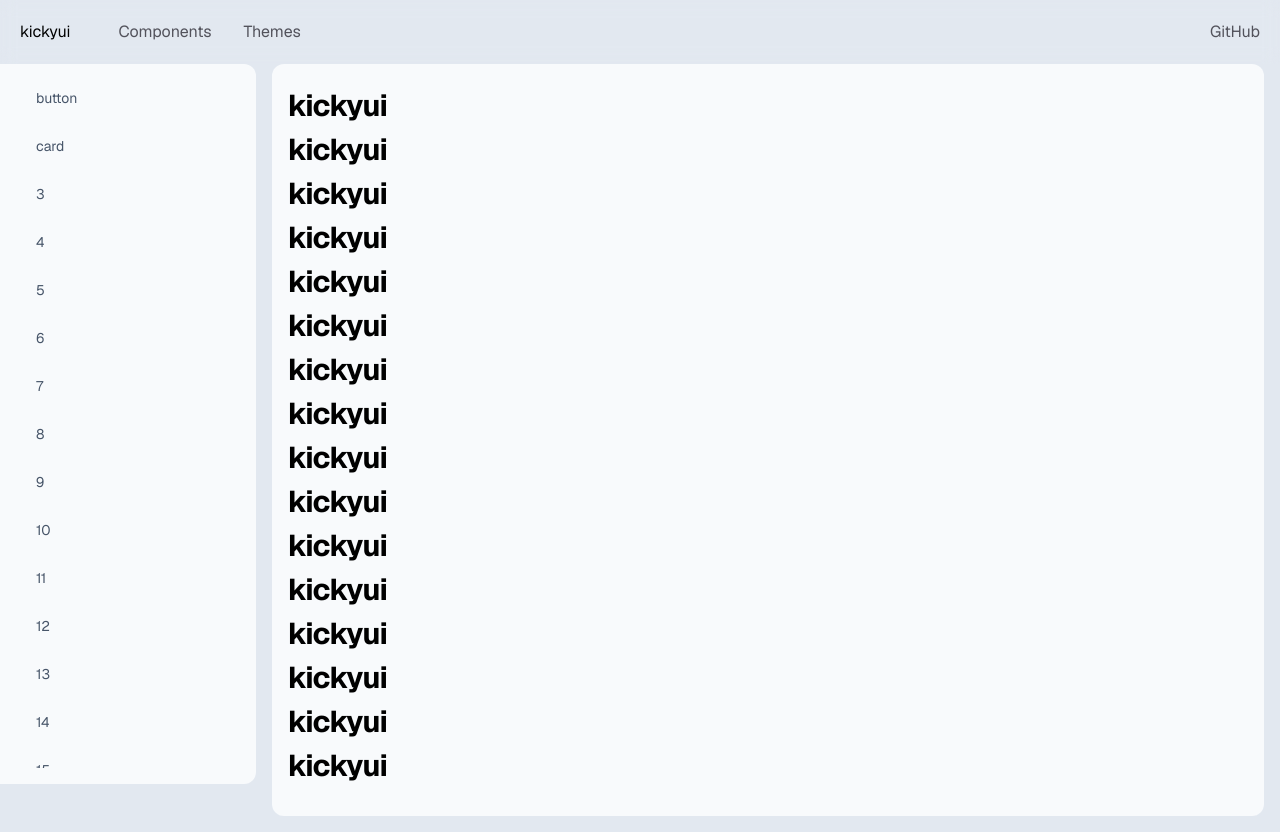
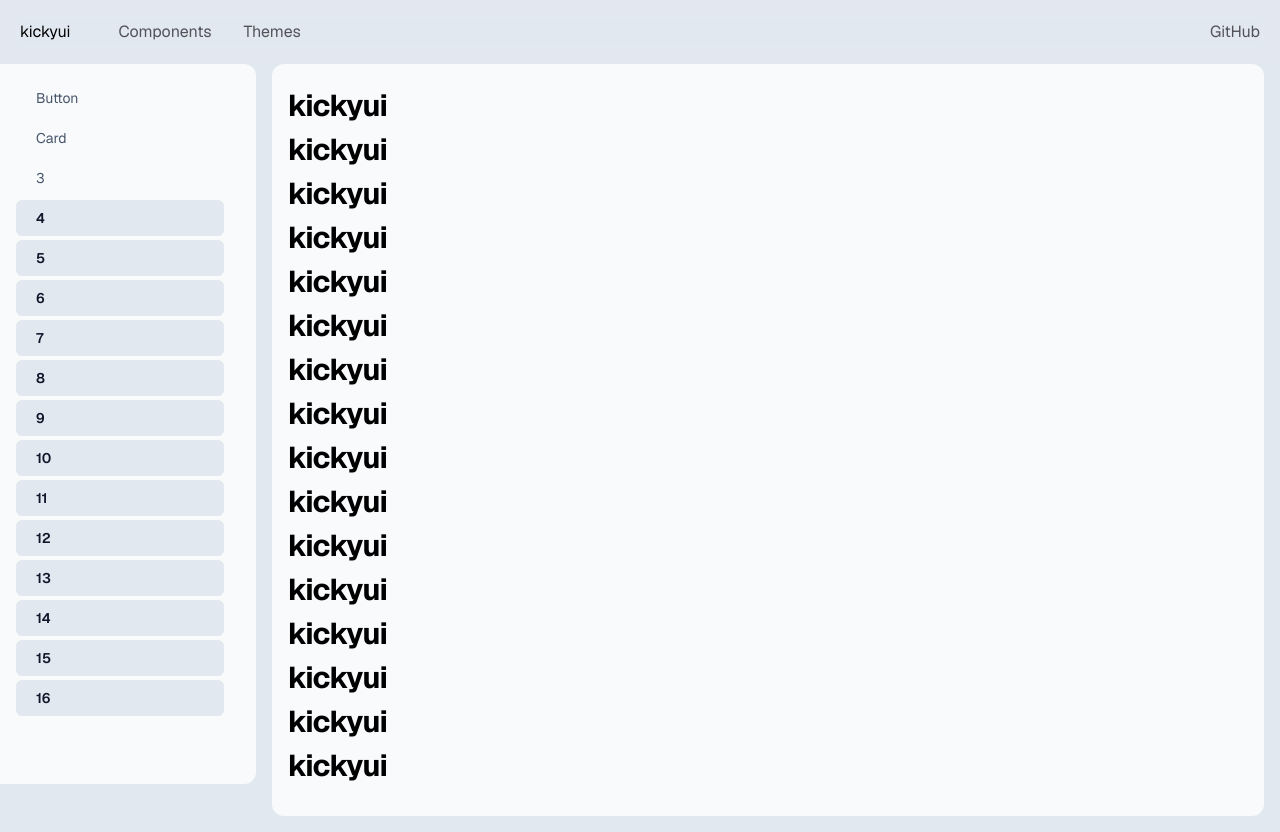
Before and after one commit to kicky1/kickyui, a Next.js app: page / in a window 1280 px wide. Built offline with nearby package versions, Linux system fonts and the light colour scheme.

Commit message:
feat: preprae settings section

```diff
--- a/src/app/components/[id]/_components/ClipboardButton.tsx
+++ b/src/app/components/[id]/_components/ClipboardButton.tsx
@@ -1,5 +1,4 @@
 "use client";
-
 
 import { Button } from "@/components/ui/Button/button";
 import { Clipboard } from "lucide-react";
--- a/src/app/components/[id]/page.tsx
+++ b/src/app/components/[id]/page.tsx
@@ -29,12 +29,28 @@ export default function ComponentPage({ params }: { params: { id: string } }) {
             <TabsTrigger value="preview">Preview</TabsTrigger>
             <TabsTrigger value="code">Code</TabsTrigger>
           </TabsList>
-          <TabsContent
-            value="preview"
-            className="w-full rounded-b-lg rounded-tr-lg"
-          >
-            {component}
-          </TabsContent>
+          <div className="flex flex-row">
+            <div className="basis-3/5 pr-2">
+              <TabsContent
+                value="preview"
+                className="h-[250px] w-full content-center rounded-b-lg rounded-tr-lg"
+              >
+                <div>
+                  <div className="flex  justify-center">{component}</div>
+                </div>
+              </TabsContent>
+            </div>
+            <div className="basis-2/5">
+              <TabsContent
+                value="preview"
+                className="h-[250px] w-full content-center rounded-lg rounded-tr-lg"
+              >
+                <div className="flex  justify-center">
+                  Here will be setting engine
+                </div>
+              </TabsContent>
+            </div>
+          </div>
           <TabsContent value="code" className="rounded-lg">
             <div className="relative mx-auto max-w-6xl">
               <Code code={data.code} lang="typescript" />
--- a/src/components/Sidebar/sidebar-item.tsx
+++ b/src/components/Sidebar/sidebar-item.tsx
@@ -1,4 +1,8 @@
+"use client";
+
+import { capitalizeFirstLetter } from "@/helpers/capitalizeFirstLetter";
 import Link from "next/link";
+import { usePathname } from "next/navigation";
 
 type Props = {
   href: string;
@@ -6,10 +10,15 @@ type Props = {
 };
 
 export default function SidebarItem({ href, title }: Props) {
+  const pathname = usePathname();
+  const isActive = pathname === href;
+
   return (
-    <Link href={href} className="flex items-center">
-      <li className="mb-1 flex w-full cursor-pointer items-center justify-between rounded-md p-2 pl-2 pr-2 font-normal text-slate-600 hover:bg-hoverWhite">
-        <span className="ml-3 text-sm">{title}</span>
+    <Link href={href} passHref>
+      <li
+        className={`mb-1 flex w-full cursor-pointer items-center justify-between rounded-md p-2 pl-2 pr-2 font-normal text-slate-600 hover:bg-hoverWhite ${isActive ? "bg-slate-200 font-semibold text-slate-900" : ""}`}
+      >
+        <span className="ml-3 text-sm">{capitalizeFirstLetter(title)}</span>
       </li>
     </Link>
   );
--- a/src/constants/componentMap.tsx
+++ b/src/constants/componentMap.tsx
@@ -1,6 +1,5 @@
 import ButtonExample from "@/preview/Button/button";
 import { buttonCode } from "@/preview/Button/button-code";
-
 
 const componentsMap: any = {
   button: {
--- /dev/null
+++ b/src/helpers/capitalizeFirstLetter.ts
@@ -0,0 +1,3 @@
+export const capitalizeFirstLetter = (string: string) => {
+  return string.charAt(0).toUpperCase() + string.slice(1);
+};
--- a/src/styles/globals.css
+++ b/src/styles/globals.css
@@ -30,7 +30,7 @@
 pre {
   padding: 1ch;
   overflow: auto; /* Allow both vertical and horizontal scrolling */
-  max-height: 400px;
+  height: 250px;
   max-width: 100%;
   border-radius: 5px;
 
```
